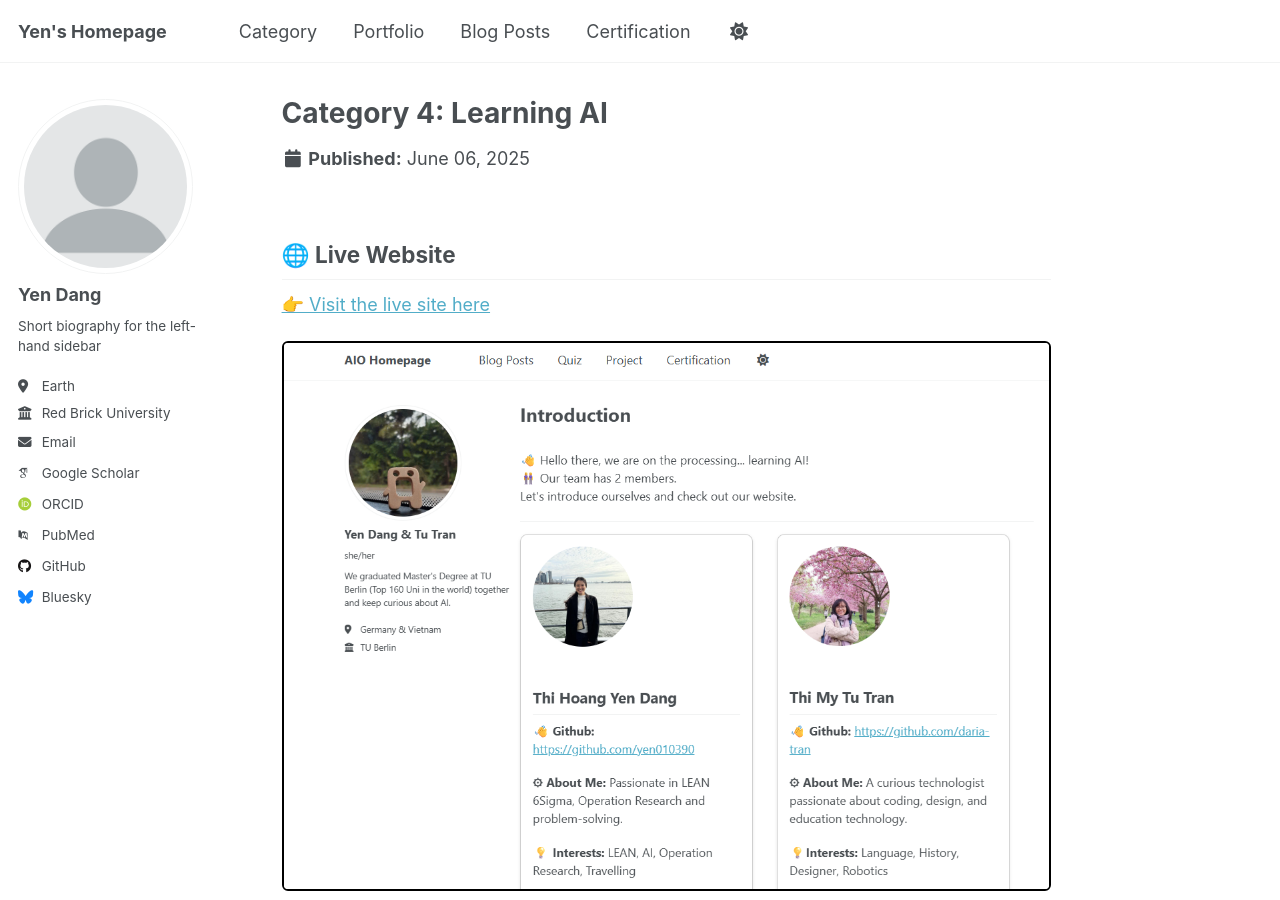
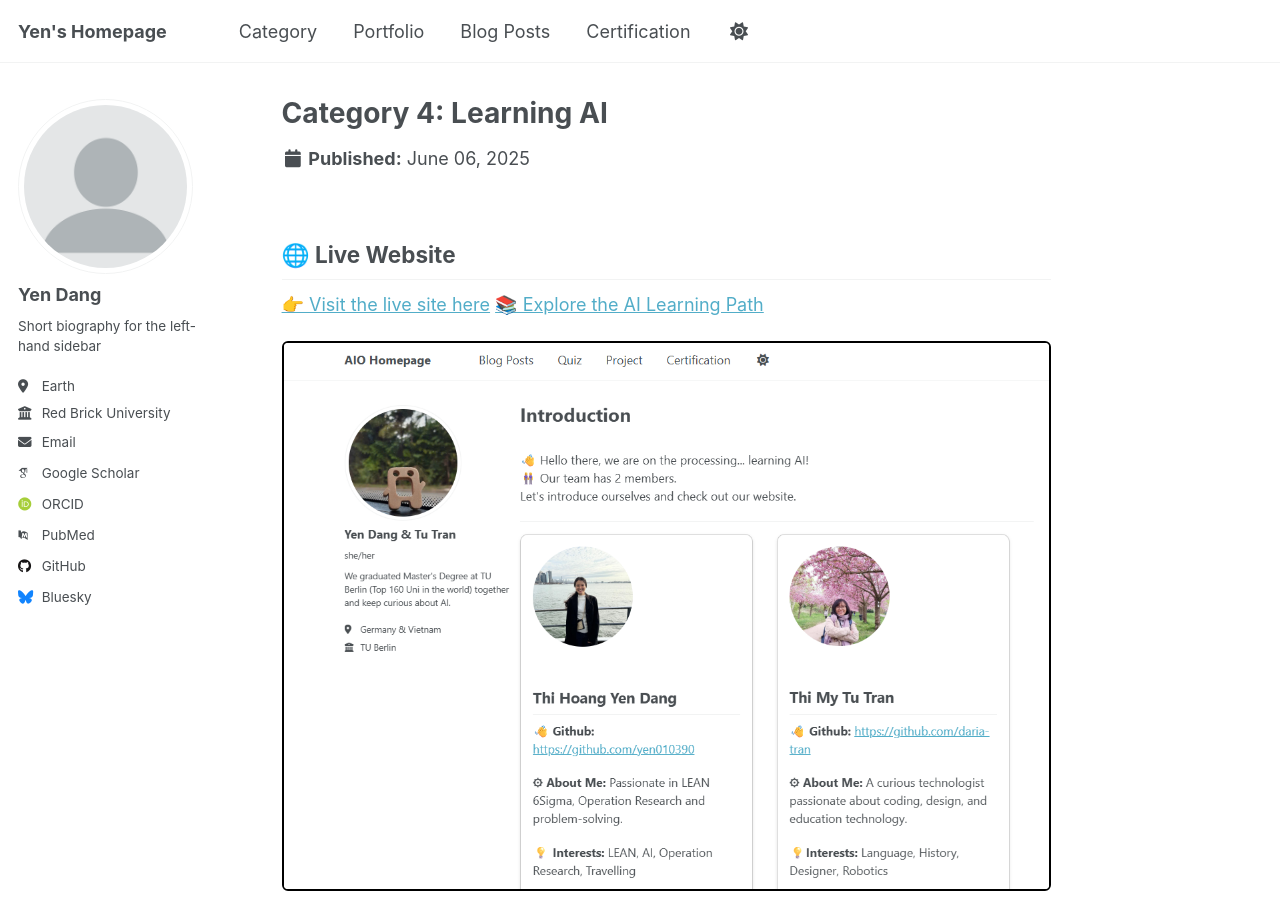
Before and after one commit to yen010390/yen010390.github.io, a Jekyll site: the page built from _category/c4.md, in a window 1280 px wide and 900 px high. Built offline with Jekyll 4.4.1, drawn with Linux system fonts in a browser that asks for light colours; some web fonts are replaced.

Commit message:
Update c4.md

```diff
--- a/_category/c4.md
+++ b/_category/c4.md
@@ -7,6 +7,8 @@ collection: category
 ## 🌐 Live Website
 
 [👉 Visit the live site here](https://yen010390.github.io/AIO.github.io/)
+[📚 Explore the AI Learning Path](https://yen010390.github.io/AIO.github.io/learning-path/)
+
 
 <p align="center">
   <a href="https://yen010390.github.io/AIO.github.io/">
```
